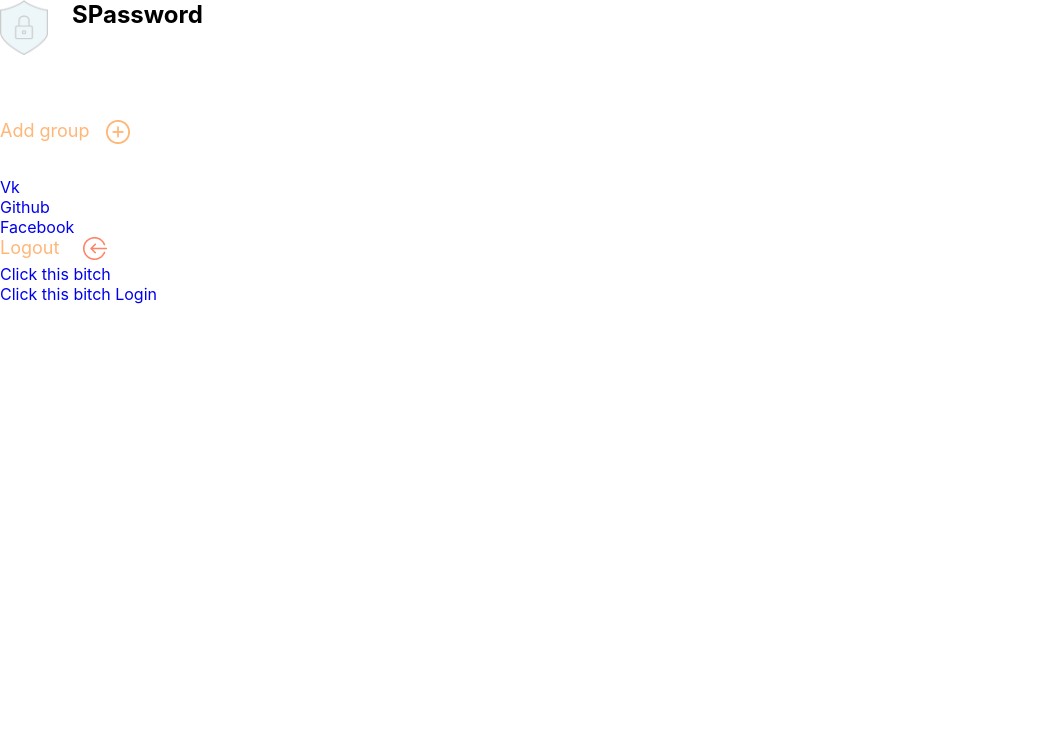
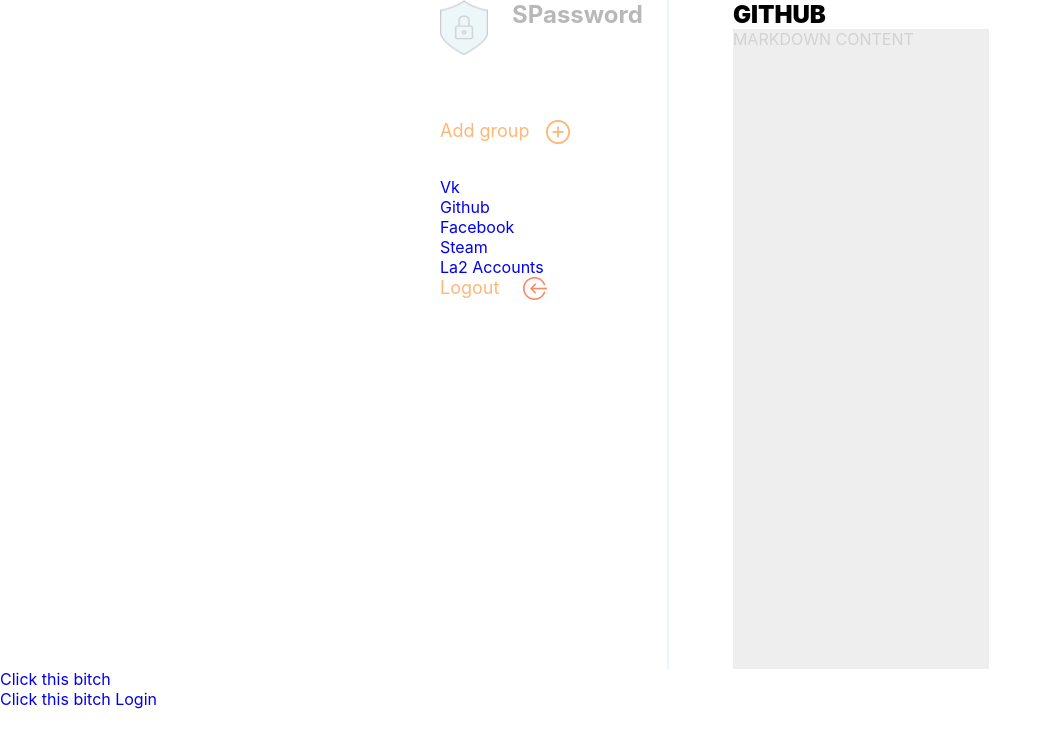
Before and after one commit to AlexandrVinogradov/SPassword-React-Redux, a React (Create React App) app: page /main in a window 1280 px wide. Shown: the top 748 px of the page, without its empty margins (0-1052 px from the left). Built offline with nearby package versions, Linux system fonts and the light colour scheme.

Commit message:
start layout section interface

```diff
--- a/src/Main/Main.jsx
+++ b/src/Main/Main.jsx
@@ -20,6 +20,7 @@ const Main = () => {
           <img src={plus} alt="SPassword logo" />
         </div>
 
+        <div className={style.sidebar__navAndLogout}>
           <NavListbar />
 
           <div className={style.sidebar__logout}>
@@ -28,8 +29,16 @@ const Main = () => {
               <img src={arrow} alt="SPassword logo" />
             </NavLink>
           </div>
+        </div>
       </section>
 
+      <section className={style.interface}>
+        <div className={style.interface__header}>
+          <h1>GitHub</h1>
+        </div>
+
+        <div className={style.interface__content}>MARKDOWN CONTENT</div>
+      </section>
     </main>
   )
 }
--- a/src/Main/Main.module.scss
+++ b/src/Main/Main.module.scss
@@ -1,10 +1,18 @@
 .Main {
+  margin: 0 auto;
+  max-width: 400px;
+  display: flex;
 
-  .sidebar {
+  .sidebar { // section1
+  border-right: 2px solid #EDF7FA;
+  margin-right: 64px;
+  padding-right: 24px;
+
 
     .sidebar__header {
       display: flex;
       padding-bottom: 65px;
+      color: #B8B8B8;
 
       & > img {
         height: 55px;
@@ -43,5 +51,24 @@
         padding-right: 24px;
       }
     }
+    .sidebar__navAndLogout {
+      // display: flex;
+      // flex-direction: column;
+      // justify-content: space-between;
+    }
+  }
+
+  .interface { //section2
+
+
+    .interface__header {
+
+    }
+    .interface__content {
+      height: 80vh;
+      width: 20vw;
+      color: #D2D2D2;
+      background-color: #EEEEEE;
+    }
   }
 }
--- a/src/Main/NavListbar/NavListbar.jsx
+++ b/src/Main/NavListbar/NavListbar.jsx
@@ -27,6 +27,20 @@ const NavListbar = () => {
             </div>
           </NavLink>
         </li>
+        <li>
+          <NavLink to="/main" activeClassName={style.active} className={style.a}>
+            <div className={style.name} data-text={style.home}>
+              Steam
+            </div>
+          </NavLink>
+        </li>
+        <li>
+          <NavLink to="/main" activeClassName={style.active} className={style.a}>
+            <div className={style.name} data-text={style.home}>
+              La2 Accounts
+            </div>
+          </NavLink>
+        </li>
       </ul>
     </nav>
   )
```
Lines whose indentation alone changed are shown as unchanged.
